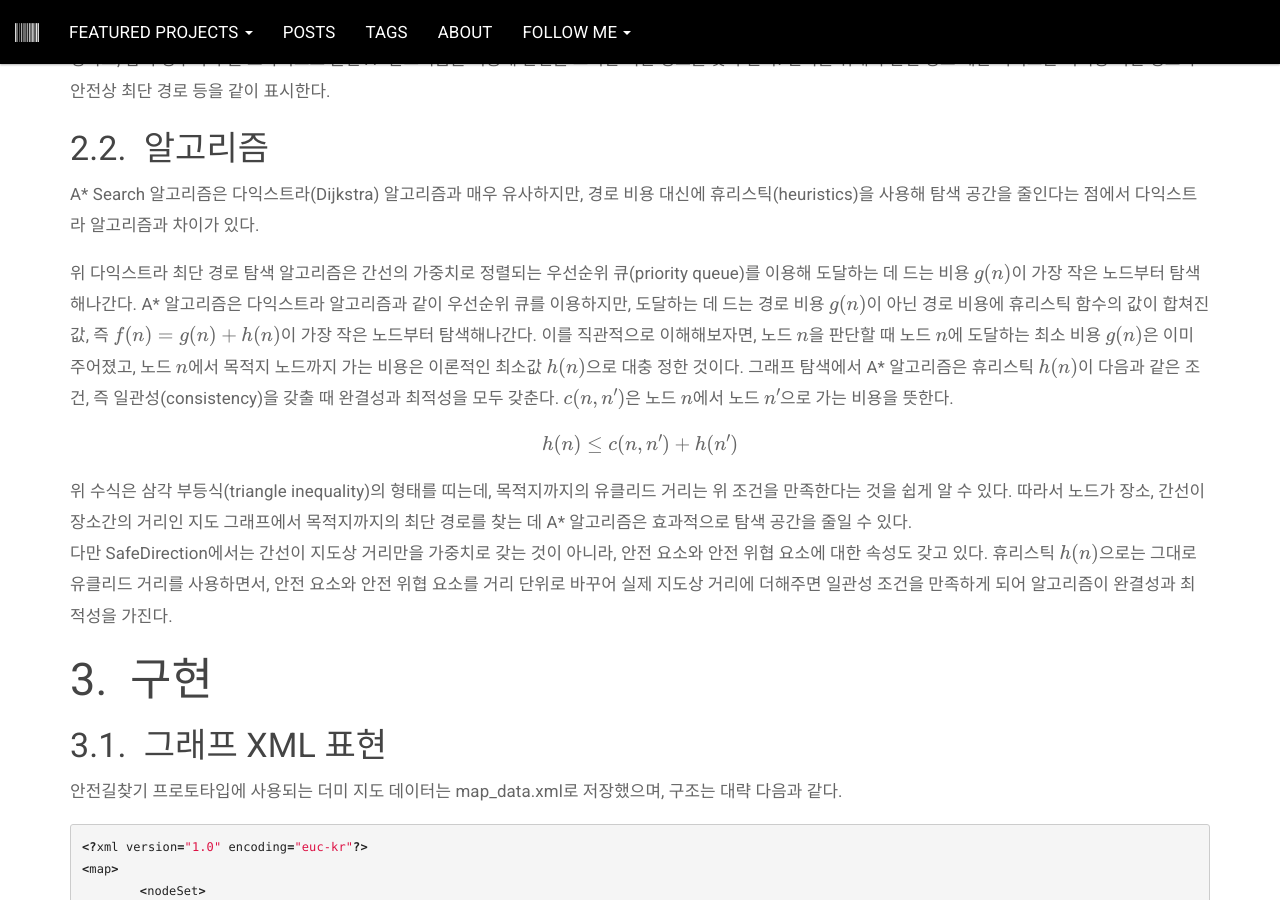
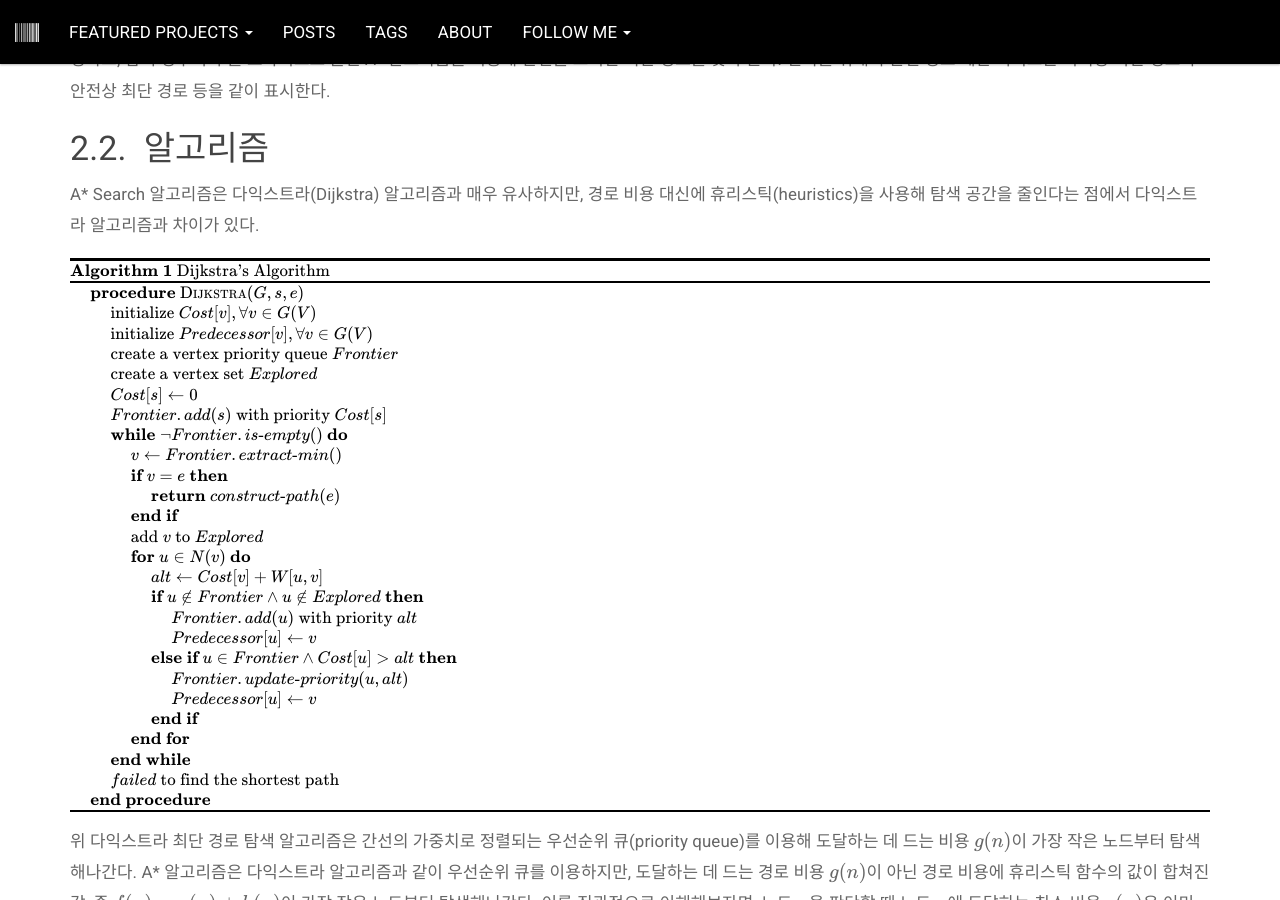
Before and after one commit to PnDong/pndong.github.io, a Jekyll site: the page built from _posts/2020-02-11-safe-direction-using-astar.html, in a window 1280 px wide and 900 px high, scrolled down 1716 px. Built offline with Jekyll 4.4.1, drawn with Linux system fonts in a browser that asks for light colours; nearby versions of some CDN libraries; formulas are drawn with MathJax 3; comment, search, counter and statistics services are not loaded; some of the changed lines change nothing that is shown.

Commit message:
Update post

```diff
--- a/_posts/2020-02-11-safe-direction-using-astar.html
+++ b/_posts/2020-02-11-safe-direction-using-astar.html
@@ -56,37 +56,6 @@ use_math: true
 \begin{algorithm}
 \caption{Dijkstra's Algorithm}
 \begin{algorithmic}
-\PROCEDURE{Dijkstra}{$Graph, startNode, endNode$}
-	\STATE initialize $Cost[v], \forall v \in G(V)$
-	\STATE initialize $Predecessor[v], \forall v \in G(V)$
-	\STATE create a vertex priority queue $Frontier$
-	\STATE create a vertex set $Explored$
-	\STATE $Cost[startNode] \gets 0$
-	\STATE $Frontier.add(startNode)$ with priority $Cost[startNode]$
-	\WHILE{$\neg Frontier.isEmpty()$}
-        \STATE $v \gets Frontier.extract-min()$
-		\IF{$v = endNode$}
-			\RETURN $construct-path(endNode)$
-		\ENDIF
-		\STATE add $v$ to $Explored$
-        \FOR{$\forall u \in N(v)$}
-			\STATE $alt \gets Cost[v]+W[u,v]$
-			\IF{$u \notin Frontier \land u \notin Explored$}
-				STATE $Frontier.add(u)$ with priority $alt$
-			\ELIF{$u \in Frontier \land Cost[u]>alt$}
-				$Frontier.update-priority(u, alt)$
-			\ENDIF
-		\ENDFOR
-    \ENDWHILE
-	\STATE $failed$ to find the shortest path
-\ENDPROCEDURE
-\end{algorithmic}
-\end{algorithm}
-" %}
-{% include pseudocode.html id="2" code="
-\begin{algorithm}
-\caption{Dijkstra's Algorithm}
-\begin{algorithmic}
 \PROCEDURE{Dijkstra}{$G, s, e$}
 	\STATE initialize $Cost[v], \forall v \in G(V)$
 	\STATE initialize $Predecessor[v], \forall v \in G(V)$
@@ -103,9 +72,11 @@ use_math: true
         \FOR{$u \in N(v)$}
 			\STATE $alt \gets Cost[v]+W[u,v]$
 			\IF{$u \notin Frontier \land u \notin Explored$}
-				STATE $Frontier.add(u)$ with priority $alt$
+				\STATE $Frontier.add(u)$ with priority $alt$
+				\STATE $Predecessor[u] \gets v$
 			\ELIF{$u \in Frontier \land Cost[u]>alt$}
-				$Frontier.update$-$priority(u, alt)$
+				\STATE $Frontier.update$-$priority(u, alt)$
+				\STATE $Predecessor[u] \gets v$
 			\ENDIF
 		\ENDFOR
 	\ENDWHILE
```
